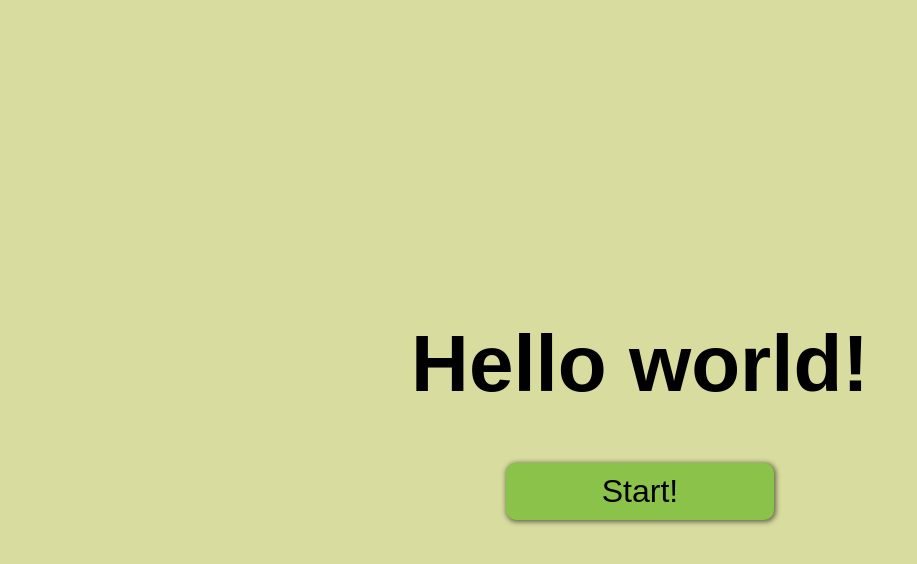
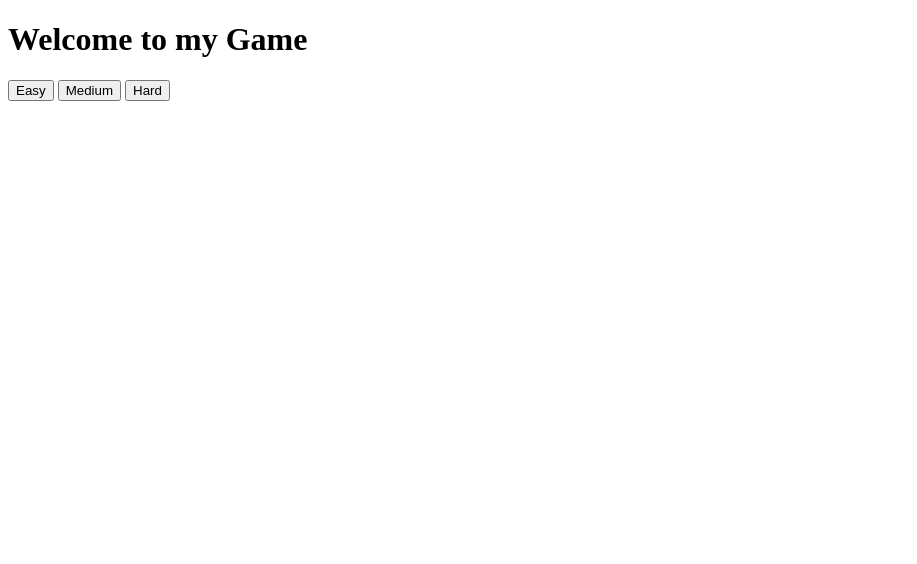
Before and after one commit to Kiranadil/JS-moduleclassesprojects, a plain HTML site: page practice projects/2/index.html in a window 1280 px wide. Shown: the whole page, without its empty margins (0-917 px from the left). Drawn offline with Linux system fonts and the light colour scheme.

Commit message:
added border radius tto button

```diff
--- /dev/null
+++ b/practice projects/1/app.js
@@ -0,0 +1,3 @@
+function showAlert(){
+    alert('Hello from external JS');
+}
--- /dev/null
+++ b/practice projects/2/app.js
@@ -0,0 +1,9 @@
+function chooseEasy(){
+    alert('Hello this is level Easy');
+}
+function chooseMedium(){
+    alert('Hello this is level Medium');
+}
+function chooseHard(){
+    alert('Hello this is level Hard');
+}
--- a/practice projects/index.html
+++ b/practice projects/2/index.html
@@ -4,16 +4,13 @@
     <meta charset="UTF-8">
     <meta http-equiv="X-UA-Compatible" content="IE=edge">
     <meta name="viewport" content="width=device-width, initial-scale=1.0">
-    <link rel="stylesheet" href="style.css">
     <script src="app.js"></script>
     <title>Document</title>
 </head>
 <body>
-   <h1>Hello world!</h1>
-   <!-- <button onclick="alert('Hello from inline javascript');">Start!</button> -->
-   <button>Start!</button>
-   <!-- <script>
-        alert('Hello from internal JS');
-   </script> -->
+    <h1>Welcome to my Game</h1>
+    <button onclick="chooseEasy()">Easy</button>
+    <button onclick="chooseMedium()">Medium</button>
+    <button onclick="chooseHard()">Hard</button>
 </body>
 </html>
--- /dev/null
+++ b/practice projects/2/style.css
@@ -0,0 +1,24 @@
+body{
+    height: 100vh;
+    display: flex;
+    align-items: center;
+    justify-content: center;
+    background-color: #d9dc9f;
+    flex-direction: column;
+}
+h1{
+    font-size: 5em;
+    font-family: fantasy;
+}
+button{
+    padding: 10px 3em;
+    font-size: 2em;
+    font-family: sans-serif;
+    background-color: #8bc34a;
+    border: none;
+    border-radius: 10px;
+    box-shadow: 1px 1px 5px 1px #0707078f;
+    cursor: pointer;
+    transition: all 0.5s;
+    margin-bottom: 1em;
+}
--- a/practice projects/app.js
+++ /dev/null
@@ -1 +0,0 @@
-alert('Hello from external JS');
```
Also changed, not shown: practice projects/1/index.html (added, +19 -0 lines), practice projects/1/style.css (renamed from practice projects/style.css).
